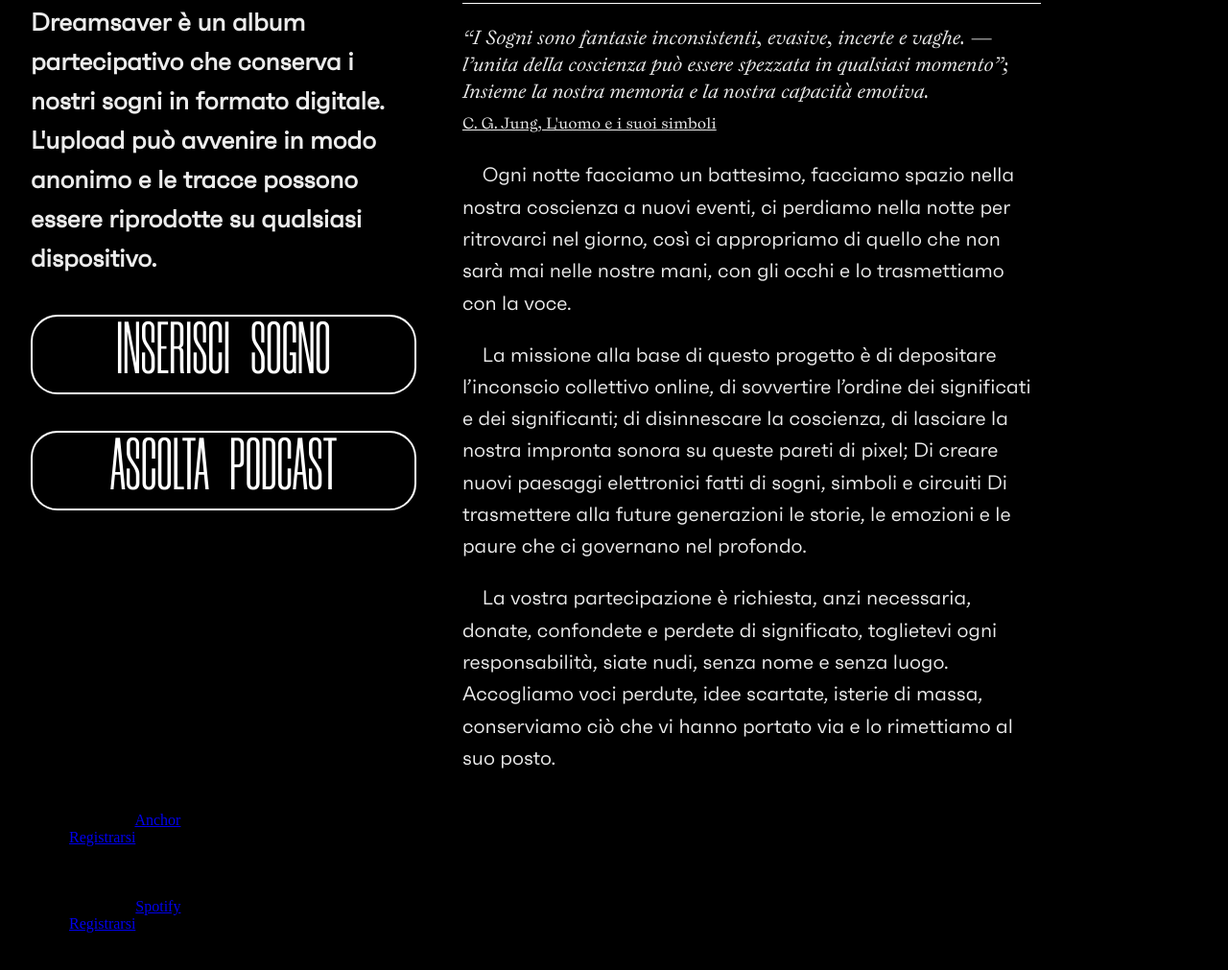
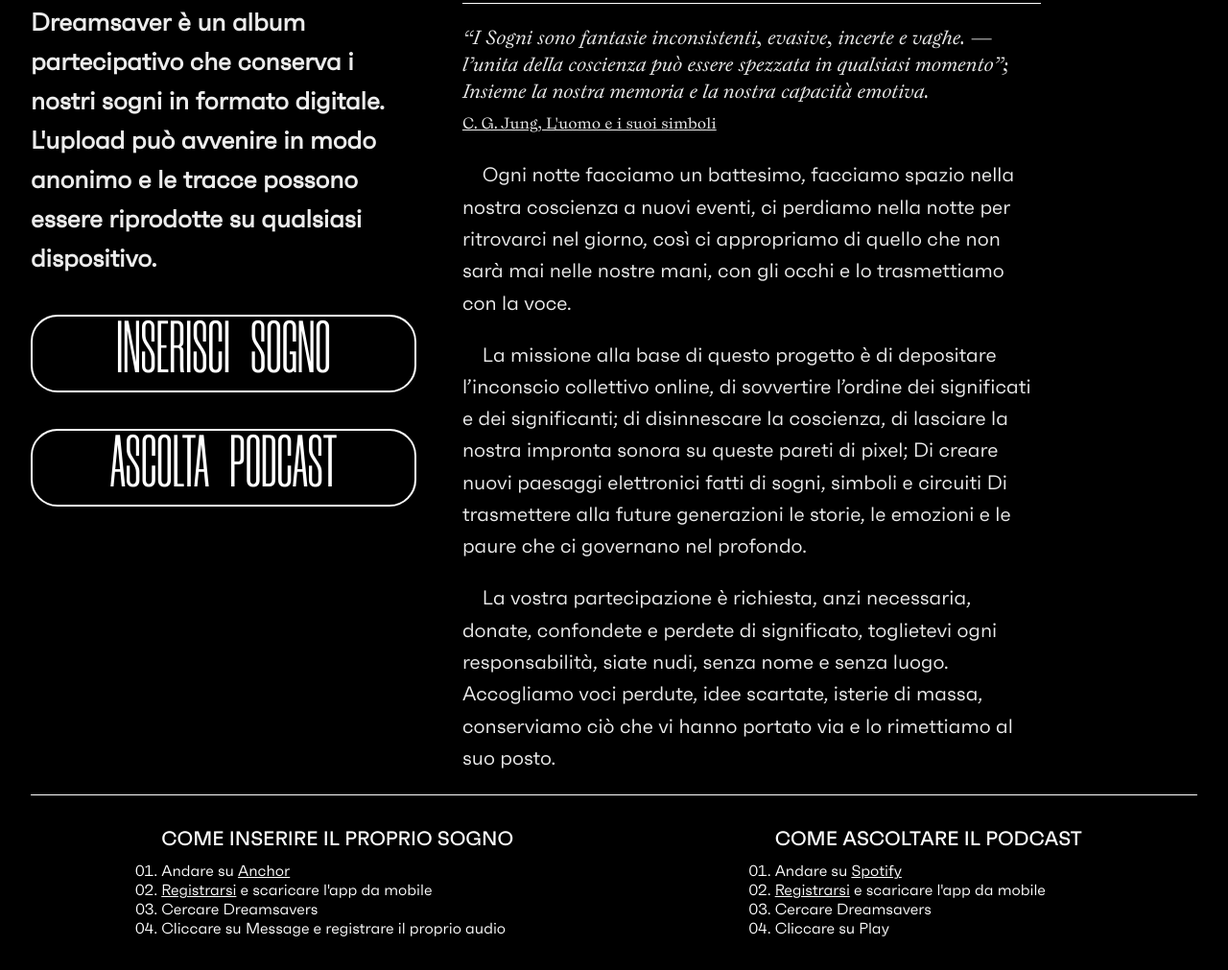
Before and after one commit to Dreamsaver/Dreamsavers, a plain HTML site: page index.html in a window 1280 px wide. Shown: the part 471-1482 px from the top of the page at 96% size. Drawn offline with Linux system fonts and the light colour scheme; files whose address does not match are found by name.

Commit message:
Update mystyle.css

```diff
--- a/mystyle.css
+++ b/mystyle.css
@@ -1,4 +1,4 @@
-* {
+*, ul {
     margin: 0;
     box-sizing: border-box;
     -webkit-box-sizing: border-box;
@@ -6,6 +6,7 @@
     background: rgb(0, 0, 0);
     font-kerning: normal;
     text-rendering: optimizeLegibility;
+    padding: 0;
 }
 
 a{
@@ -340,7 +341,7 @@ p+p {
 
     color: white;
     border-top: 1px white solid;
-    margin-top: 1em;
+    margin-top: 0.4em;
     font-size: 10vw;
     font-weight: normal;
     gap: 1em;
@@ -383,6 +384,56 @@ footer {
     color: wheat;
 }
 
+.tutorial{
+    display: flex;
+    flex-flow: row nowrap;
+    justify-content: space-around;
+    color: white;
+    gap: 1em;
+    border-top: 1px solid white;
+}
+.tutorial a {
+    text-emphasis: none;
+    text-decoration: underline;
+    color: white;
+}
+.tutorial ul{
+    list-style-type: decimal-leading-zero;
+    margin-left: 1em;
+    margin-top: 2em;
+
+}
+.anchor{
+    display: flex;
+    font-size: 1em;
+    text-transform: none;
+
+    font-family: "faktum";
+}
+.anchor p{
+
+    font-size: 1.3em;
+    font-family: "faktum_M";
+    text-transform: uppercase;
+    padding-bottom: 0.5em;
+
+}
+.spotify{
+    display: flex;
+    font-size: 1em;
+    flex-flow: column wrap;
+    font-family: "faktum";
+    text-transform: none;
+
+}
+.spotify p{
+    font-size: 1.3em;
+    font-family: "faktum_M";
+    text-transform: uppercase;
+    padding-bottom: 0.5em;
+
+
+}
 @media only screen and (max-width: 800px) {
 
     .logo {
@@ -433,10 +484,12 @@ footer {
     .rules{
         flex-flow: column wrap;
         gap: 0;
+        margin-top: 1em;
     }
 
     .rules h2{
-        margin-top: 0.4em;
+        letter-spacing: 0.05em;
+
     }
 
     .rules ul {
@@ -467,4 +520,9 @@ footer {
     .sub_menu{
         line-height: 2.4em;
     }
+
+    .tutorial{
+        flex-flow: column wrap;
+
+    }
 }
```
